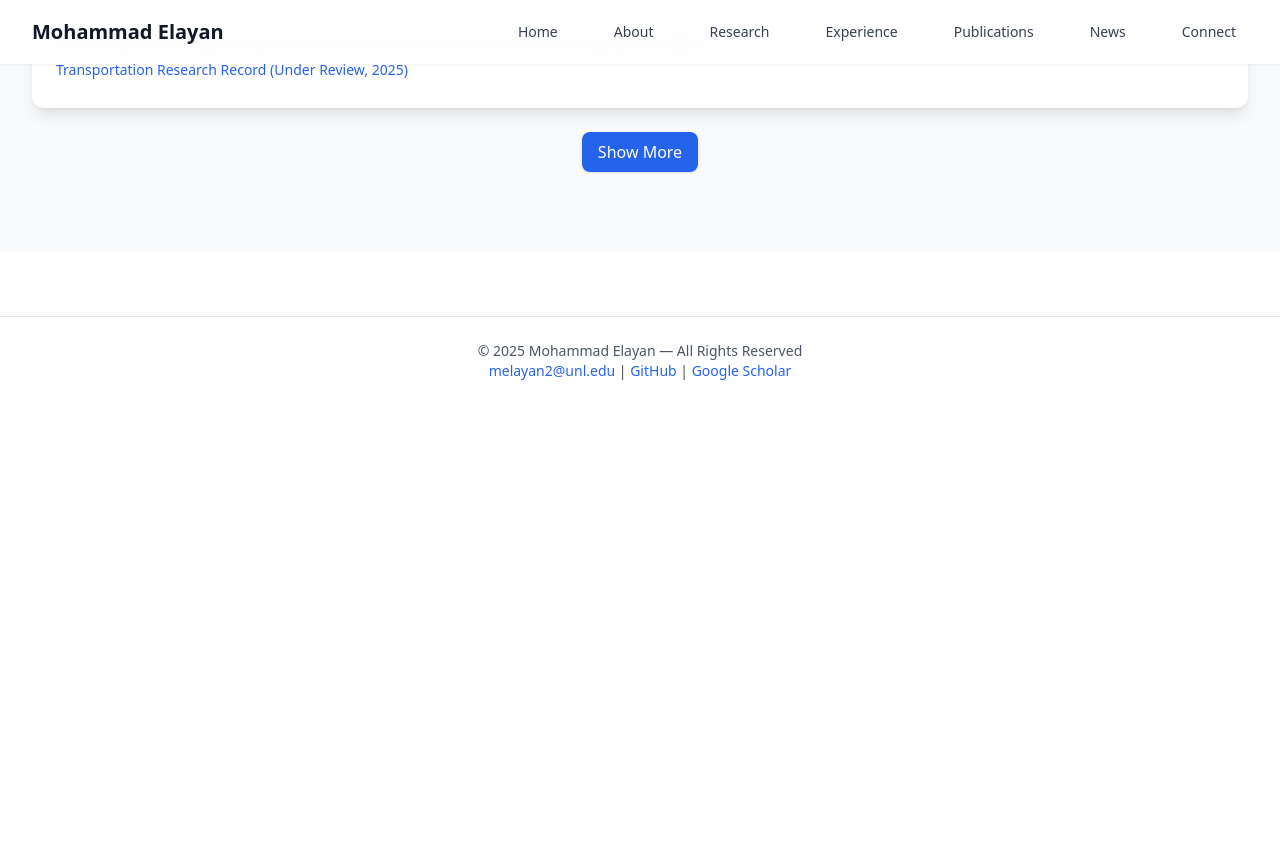
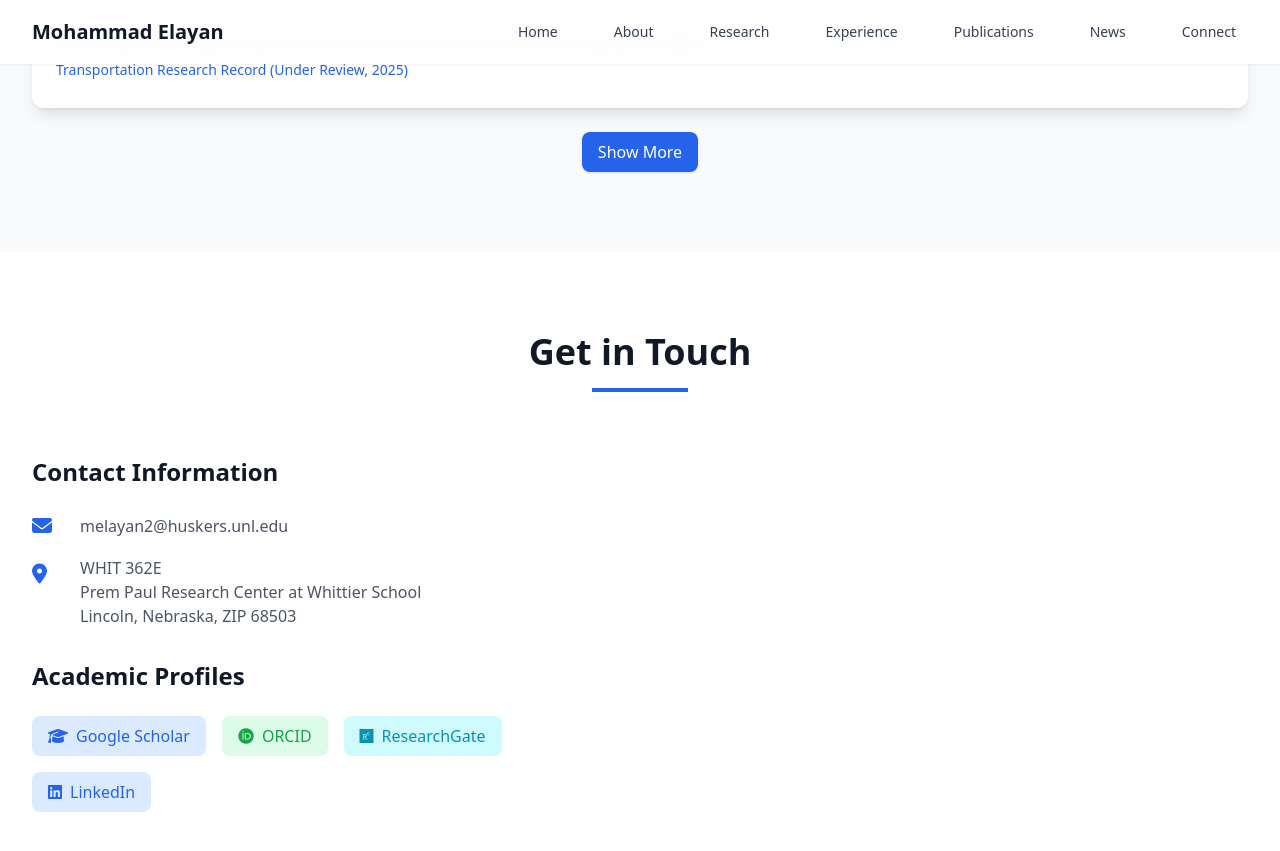
Before and after one commit to mselayan/mselayan.github.io, a Jekyll site: the page publications.html, which Jekyll copies as it is, in a window 1280 px wide and 900 px high, scrolled down 560 px. Shown: the top 851 px of the window. Built offline with Jekyll 4.4.1, drawn with Linux system fonts in a browser that asks for light colours; nearby versions of some CDN libraries; before the commit the page ends 965 px from its top, so only the background shows below that.

Commit message:
Update publications.html

```diff
--- a/publications.html
+++ b/publications.html
@@ -212,6 +212,58 @@
       </div>
     </section>
 
+    <!-- Connect -->
+    <section id="connect" class="py-20 bg-white">
+        <div class="max-w-7xl mx-auto px-4 sm:px-6 lg:px-8">
+            <div class="text-center mb-16">
+                <h2 class="text-4xl font-bold text-gray-900 mb-4">Get in Touch</h2>
+                <div class="w-24 h-1 bg-blue-600 mx-auto"></div>
+            </div>
+            <div class="grid lg:grid-cols-2 gap-12">
+                <div>
+                    <h3 class="text-2xl font-semibold text-gray-900 mb-6">Contact Information</h3>
+                    <div class="space-y-4">
+                        <div class="flex items-center">
+                            <i class="fas fa-envelope text-blue-600 text-xl w-8"></i>
+                            <a href="mailto:melayan2@huskers.unl.edu" class="text-gray-600 hover:text-blue-600 ml-4">
+                                melayan2@huskers.unl.edu
+                            </a>
+                        </div>
+                        <div class="flex items-start">
+                            <i class="fas fa-map-marker-alt text-blue-600 text-xl w-8 mt-1"></i>
+                            <div class="text-gray-600 ml-4">
+                                WHIT 362E <br>
+                                Prem Paul Research Center at Whittier School <br>
+                                Lincoln, Nebraska, ZIP 68503
+                            </div>
+                        </div>
+                    </div>
+
+                    <h3 class="text-2xl font-semibold text-gray-900 mb-6 mt-8">Academic Profiles</h3>
+                    <div class="flex flex-wrap gap-4">
+                        <a href="https://scholar.google.com/citations?hl=en&user=4ypH5kAAAAAJ&view_op=list_works&sortby=pubdate" target="_blank" class="inline-flex items-center px-4 py-2 bg-blue-100 text-blue-600 rounded-lg hover:bg-blue-200 transition-colors">
+                            <i class="fas fa-graduation-cap mr-2"></i>
+                            Google Scholar
+                        </a>
+                        <a href="https://orcid.org/0009-0001-2562-5694" target="_blank" class="inline-flex items-center px-4 py-2 bg-green-100 text-green-600 rounded-lg hover:bg-green-200 transition-colors">
+                            <i class="fab fa-orcid mr-2"></i>
+                            ORCID
+                        </a>
+                        <a href="https://www.researchgate.net/profile/Mohammad-Elayan-2" target="_blank" class="inline-flex items-center px-4 py-2 bg-cyan-100 text-cyan-600 rounded-lg hover:bg-cyan-200 transition-colors">
+                            <i class="fab fa-researchgate mr-2"></i>
+                            ResearchGate
+                        </a>
+                        <a href="https://www.linkedin.com/in/mohammad-elayan-69096662" target="_blank" class="inline-flex items-center px-4 py-2 bg-blue-100 text-blue-600 rounded-lg hover:bg-blue-200 transition-colors">
+                            <i class="fab fa-linkedin mr-2"></i>
+                            LinkedIn
+                        </a>
+                    </div>
+                </div>
+
+            </div>
+        </div>
+    </section>
+
     <script>
       document.getElementById('toggle-btn').addEventListener('click', function() {
         const more = document.getElementById('more-publications');
```
